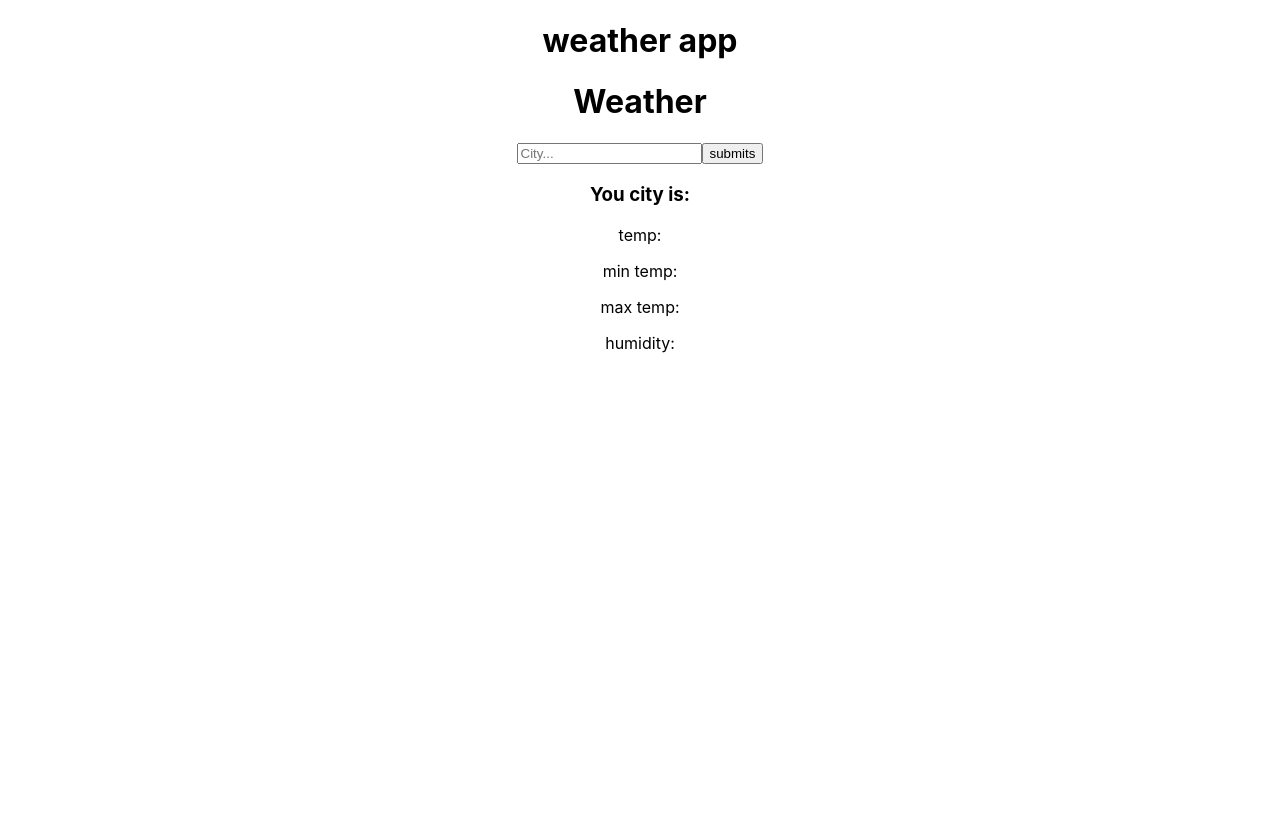
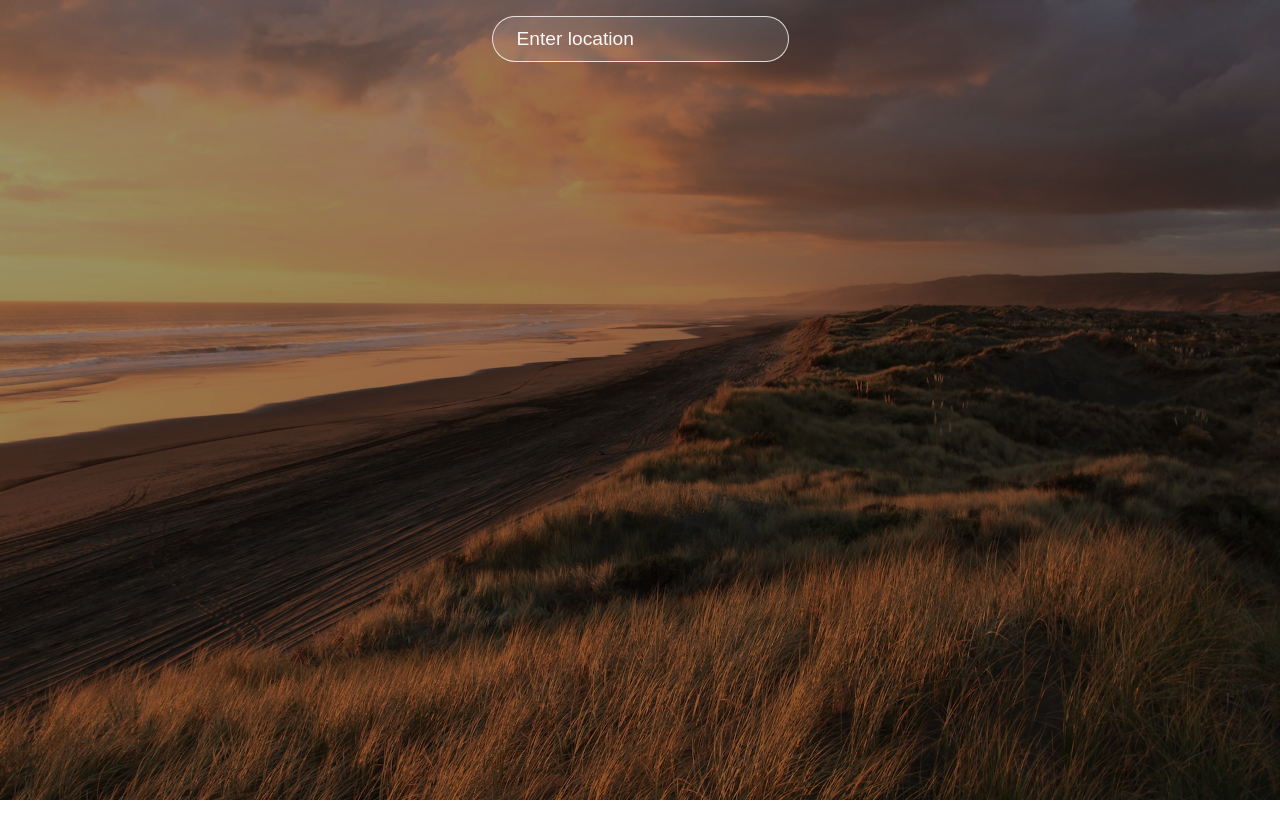
Before and after one commit to AlejandroCosta02/weather-application, a React (Create React App) app: page / in a window 1280 px wide. Shown: the top 838 px of the page. Before the commit the page ends 800 px from the top, so only its background shows below. Built offline with nearby package versions, Linux system fonts and the light colour scheme.

Commit message:
complete app

```diff
--- a/package.json
+++ b/package.json
@@ -2,11 +2,13 @@
   "name": "weather-application",
   "version": "0.1.0",
   "private": true,
+  "homepage": "http://alejandrocosta02.github.io/weather-application",
   "dependencies": {
     "@testing-library/jest-dom": "^5.16.5",
     "@testing-library/react": "^13.4.0",
     "@testing-library/user-event": "^13.5.0",
     "axios": "^1.3.3",
+    "gh-pages": "^5.0.0",
     "react": "^18.2.0",
     "react-dom": "^18.2.0",
     "react-router-dom": "^6.8.1",
@@ -14,6 +16,8 @@
     "web-vitals": "^2.1.4"
   },
   "scripts": {
+    "predeploy": "npm run build",
+    "deploy": "gh-pages -d build",
     "start": "react-scripts start",
     "build": "react-scripts build",
     "test": "react-scripts test",
--- a/src/App.js
+++ b/src/App.js
@@ -1,17 +1,66 @@
-import './App.css';
-import React, {useState} from 'react';
-import Weather from './components/Weather';
-import Weather_card from './components/Weather_card';
+import React, { useState, useEffect } from "react";
+import "./App.css";
+import axios from "axios";
+
 function App() {
-  const [dataGet, setDataGet] = useState('')
-  const handleDataGet = (data) => {
-    setDataGet(data)
-  }
+  const [data, setData] = useState({});
+  const [location, setLocation] = useState("");
+
+  const url = `https://api.openweathermap.org/data/2.5/weather?q=${location}&units=metric&appid=298b66ab8c6b3c9621a16bcdce84ce0e`;
+
+  const searchLocation = (event) => {
+    if (event.key === "Enter") {
+      axios.get(url).then((response) => {
+        setData(response.data);
+        console.log(data);
+      });
+      setLocation("");
+    }
+  };
+
   return (
-    <div className="App">
-      <h1>weather app</h1>
-      <Weather onSubmit={handleDataGet}/>
-      <Weather_card dataCityName={dataGet}/>
+    <div className="app">
+      <div className="search">
+        <input
+          value={location}
+          onChange={(event) => setLocation(event.target.value)}
+          onKeyPress={searchLocation}
+          placeholder="Enter location"
+        />
+      </div>
+      <div className="container">
+        <div className="top">
+          <div className="location">
+            <p>{data.name}</p>
+          </div>
+          <div className="temp">
+            {data.main ? <h1>{data.main.temp.toFixed()}°C</h1> : null}
+          </div>
+          <div className="description">
+            {data.weather ? <p>{data.weather[0].main}</p> : null}
+          </div>
+        </div>
+
+        {data.name != undefined &&
+
+        <div className="bottom">
+          <div className="feels">
+            {data.main ? <p className="bold">{data.main.feels_like.toFixed()}°C</p> : null}
+            <p>Feels Like</p>
+          </div>
+          <div className="humidity">
+            {data.main ? <p className="bold">{data.main.humidity}%</p> : null}
+
+            <p>Humidity</p>
+          </div>
+          <div className="wind">
+            {data.wind ? <p className="bold">{data.wind.speed.toFixed()} MPH</p> : null}
+            <p>Wind</p>
+          </div>
+        </div>
+        }
+
+      </div>
     </div>
   );
 }
--- a/src/components/Weather.jsx
+++ /dev/null
@@ -1,27 +0,0 @@
-import React, {useState} from 'react'
-import Weather_card from './Weather_card'
-function Weather(props) {
-   const [input, setInput] = useState('')
-   const handleInput = (e) => {
-         setInput(e.target.value)
-    }
-    const handleSubmit = (e) => {
-        e.preventDefault()
-    }
-    const handleClick = () => {
-        props.onSubmit(input)
-    }
-  return (
-    <div>
-        <h1>Weather</h1>
-        <form onSubmit={handleSubmit}>
-            <input onChange={handleInput} type="text" name="city" placeholder="City..."/>
-            <button onClick={handleClick}>submits</button>
-        </form>
-
-
-    </div>
-  )
-}
-
-export default Weather
--- a/src/components/Weather_card.jsx
+++ /dev/null
@@ -1,15 +0,0 @@
-import React from 'react'
-
-function Weather_card(props) {
-  return (
-    <div>
-        <h3>{`You city is: ${props.dataCityName}`}</h3>
-        <p>temp:</p>
-        <p>min temp:</p>
-        <p>max temp:</p>
-        <p>humidity:</p>
-    </div>
-  )
-}
-
-export default Weather_card
--- a/src/index.css
+++ b/src/index.css
@@ -1,13 +1,97 @@
+@import url('https://fonts.googleapis.com/css2?family=Mulish:wght@300&display=swap');
+
+*{
+  box-sizing: border-box;
+  margin: 0;
+  padding: 0;
+}
 body {
   margin: 0;
-  font-family: -apple-system, BlinkMacSystemFont, 'Segoe UI', 'Roboto', 'Oxygen',
+  font-family: -apple-system, BlinkMacSystemFont, 'Mulish', 'Segoe UI', 'Roboto', 'Oxygen',
     'Ubuntu', 'Cantarell', 'Fira Sans', 'Droid Sans', 'Helvetica Neue',
     sans-serif;
   -webkit-font-smoothing: antialiased;
   -moz-osx-font-smoothing: grayscale;
 }
 
-code {
-  font-family: source-code-pro, Menlo, Monaco, Consolas, 'Courier New',
-    monospace;
+p{
+  font-size: 1.6rem;
 }
+
+h1{
+  font-size: 6rem;
+}
+
+.app{
+  width: 100%;
+  height: 100vh;
+  position: relative;
+  background-color: rgba(0, 0, 0, 0.4);
+  color: #fff;
+}
+
+.app:before{
+  content: '';
+  background: url('./assets/sunset.jpg') no-repeat center center/cover;
+  position: absolute;
+  width: 100%;
+  height: 100%;
+  top: 0;
+  left: 0;
+  z-index: -1;
+}
+
+.app .search{
+  text-align: center;
+  padding: 1rem;
+}
+
+.app input{
+  padding: .7rem 1.5rem;
+  font-size: 1.2rem;
+  border-radius: 25px;
+  border: 1px solid rgba(255, 255, 255, 0.8);
+  background: rgba(255, 255, 255, 0.1);
+  color: #f8f8f8;
+}
+::placeholder{
+  color: #f8f8f8;
+}
+.container{
+  max-width: 700px;
+  height: 700px;
+  margin: auto;
+  padding: 0 1rem;
+  position: relative;
+  top: 10%;
+  display: flex;
+  flex-direction: column;
+  justify-content: space-between;
+}
+
+.app .top{
+  width: 100%;
+  margin: 1rem auto;
+}
+
+.app .description{
+  position: relative;
+  right: -90%;
+  transform-origin: 0 0;
+  transform: rotate(270deg);
+}
+
+.app .bottom{
+  display: flex;
+  justify-content: space-evenly;
+  text-align: center;
+  width: 100%;
+  margin: 1rem auto;
+  padding: 1rem;
+  border-radius: 12px;
+  background-color: rgba(255, 255, 255, 0.2)
+}
+
+.bold{
+  font-weight: 700;
+}
```
Also changed, not shown: src/assets/sunset.jpg (added), 1 other file (tests, documents, lock files or other folders).
